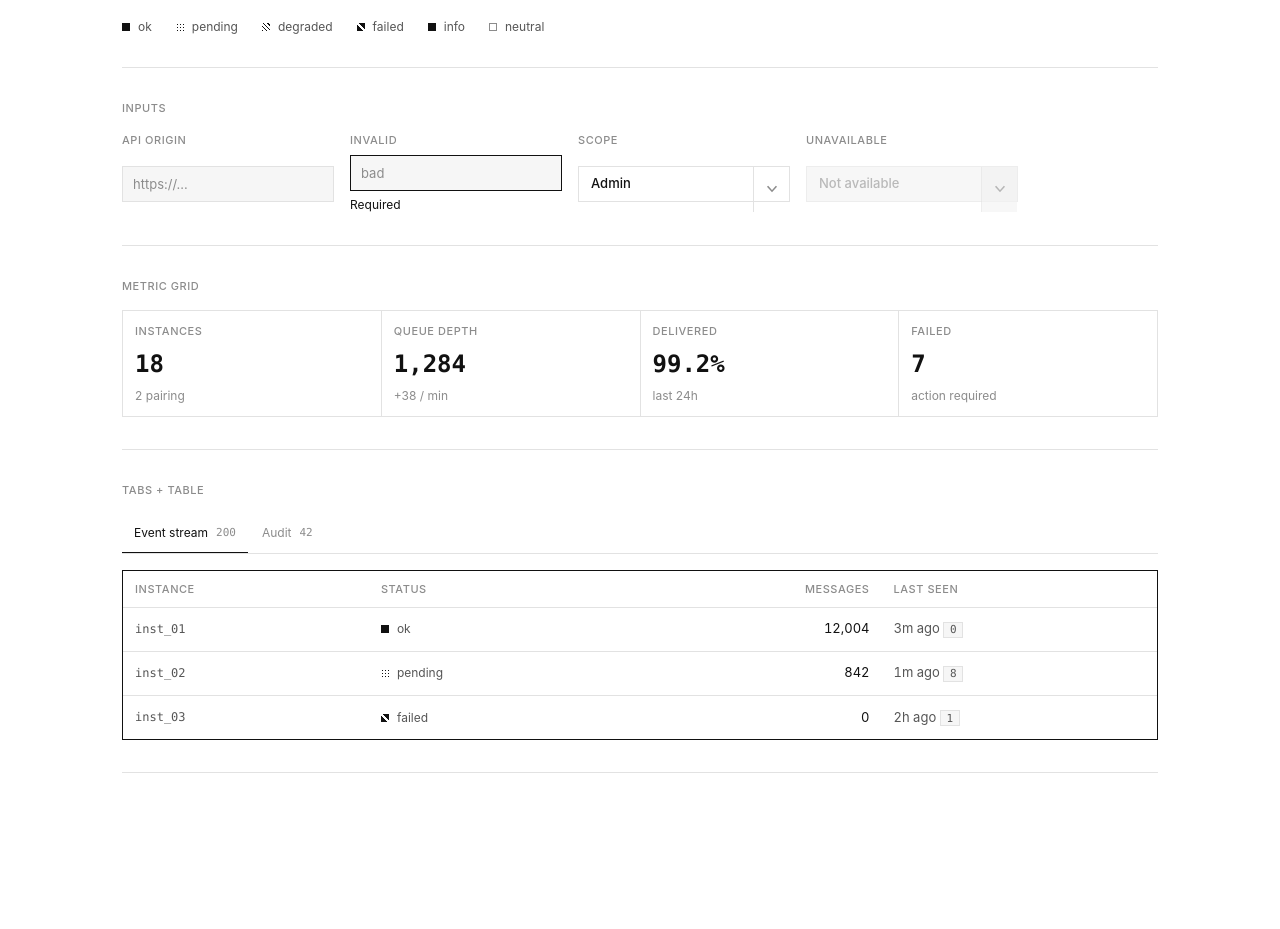
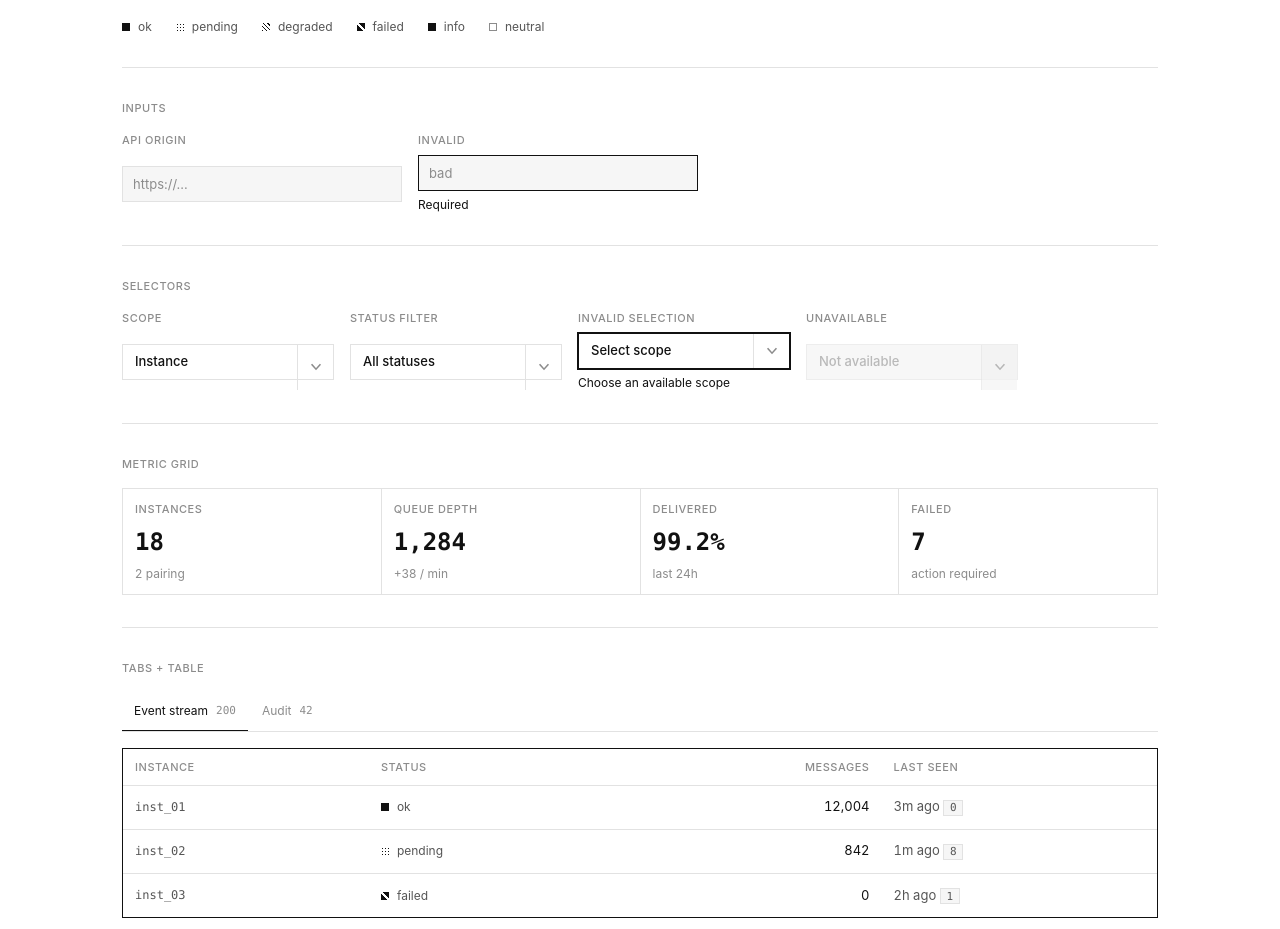
Before and after one commit to hiepknor/omniwa-console, a React (Vite) app: page /__ui in a window 1280 px wide. Shown: the part 1003-1932 px from the top of the page. Before the commit the page ends 1776 px from the top, so only its background shows below. Built offline with nearby package versions, Linux system fonts and the light colour scheme.

Commit message:
feat: showcase selector states

```diff
--- a/src/app/UiGallery.tsx
+++ b/src/app/UiGallery.tsx
@@ -116,16 +116,39 @@ export function UiGallery() {
         </Section>
 
         <Section title="Inputs">
-          <div className="grid sm:grid-cols-4 gap-4 max-w-4xl">
+          <div className="grid sm:grid-cols-2 gap-4 max-w-xl">
             <Field label="API origin">{(id) => <Input id={id} placeholder="https://…" />}</Field>
             <Field label="Invalid" error="Required">
               {(id) => <Input id={id} aria-invalid placeholder="bad" />}
             </Field>
+          </div>
+        </Section>
+
+        <Section title="Selectors">
+          <div className="grid sm:grid-cols-2 lg:grid-cols-4 gap-4 max-w-4xl">
             <Field label="Scope">
               {(id) => (
-                <Select id={id}>
-                  <option>Admin</option>
-                  <option>Instance</option>
+                <Select id={id} defaultValue="instance">
+                  <option value="admin">Admin</option>
+                  <option value="instance">Instance</option>
+                </Select>
+              )}
+            </Field>
+            <Field label="Status filter">
+              {(id) => (
+                <Select id={id} defaultValue="">
+                  <option value="">All statuses</option>
+                  <option value="connected">Connected</option>
+                  <option value="disconnected">Disconnected</option>
+                </Select>
+              )}
+            </Field>
+            <Field label="Invalid selection" error="Choose an available scope">
+              {(id) => (
+                <Select id={id} aria-invalid defaultValue="">
+                  <option value="">Select scope</option>
+                  <option value="admin">Admin</option>
+                  <option value="instance">Instance</option>
                 </Select>
               )}
             </Field>
```
